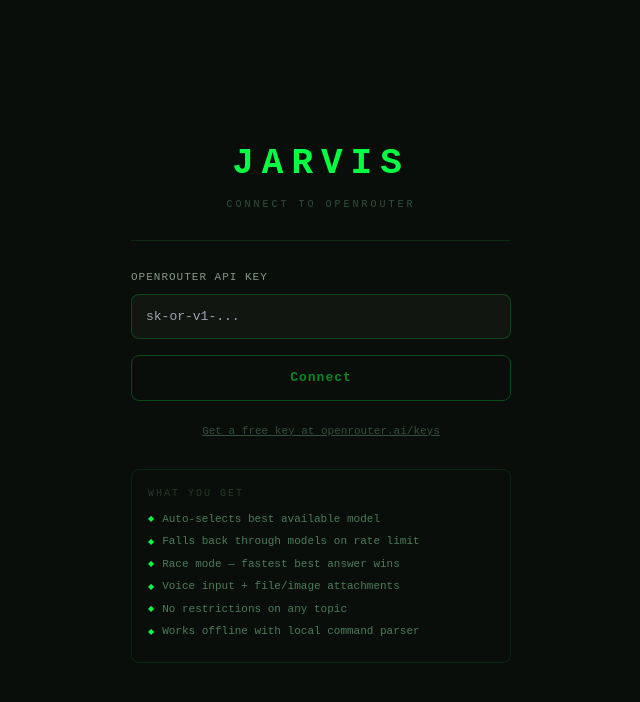
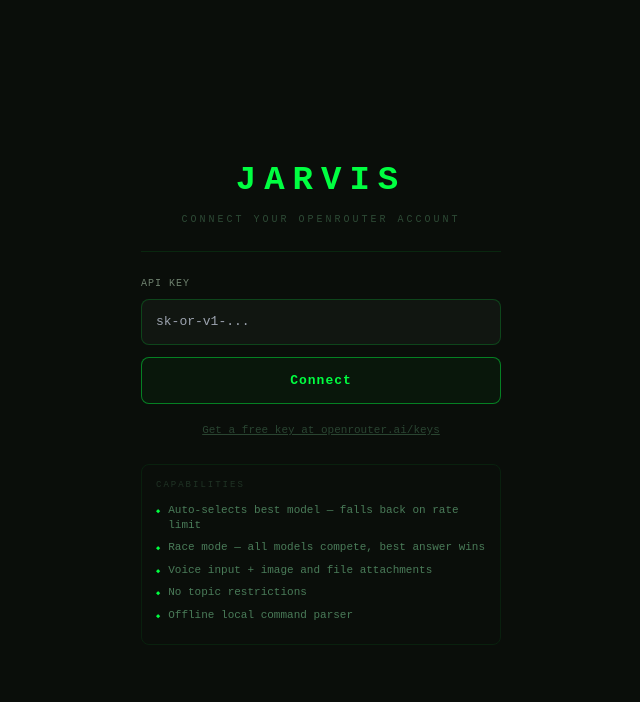
Before and after one commit to manepough/jarvismane, a Next.js app: page / in a window 1280 px wide. Shown: the top 702 px of the page, without its empty margins (319-959 px from the left). Built offline with nearby package versions, Linux system fonts and the light colour scheme.

Commit message:
Add files via upload

```diff
--- a/src/components/WelcomeScreen.tsx
+++ b/src/components/WelcomeScreen.tsx
@@ -1,14 +1,13 @@
 'use client'
 
-import { useState, useCallback, useEffect, type ReactElement } from 'react'
+import { useState, useCallback, useEffect, useRef, type ReactElement } from 'react'
 import { useStore } from '@/store'
-import { validateApiKey, fetchAvailableModels } from '@/lib/openrouter'
 
 interface WelcomeScreenProps {
   onOpenSettings: () => void
 }
 
-export function WelcomeScreen({ onOpenSettings }: WelcomeScreenProps): ReactElement {
+export function WelcomeScreen({ onOpenSettings: _onOpenSettings }: WelcomeScreenProps): ReactElement {
   const { settings, updateSettings, createConversation } = useStore()
   const [inputKey, setInputKey] = useState('')
   const [validating, setValidating] = useState(false)
@@ -16,95 +15,140 @@
   const [phase, setPhase] = useState<'signin' | 'ready'>(
     settings.openRouterApiKey.trim().length > 0 ? 'ready' : 'signin'
   )
+  const inputRef = useRef<HTMLInputElement>(null)
 
-  // If key already stored, go straight to ready
   useEffect(() => {
     if (settings.openRouterApiKey.trim().length > 0) setPhase('ready')
   }, [settings.openRouterApiKey])
 
-  const handleConnect = useCallback(async () => {
+  const handleConnect = useCallback(() => {
     const key = inputKey.trim()
     if (!key) { setError('Paste your OpenRouter API key first.'); return }
+
     setValidating(true)
     setError(null)
-    const valid = await validateApiKey(key)
-    if (!valid) {
+
+    // Use XMLHttpRequest for max WebView compatibility — no AbortSignal needed
+    const xhr = new XMLHttpRequest()
+    xhr.open('GET', 'https://openrouter.ai/api/v1/models', true)
+    xhr.setRequestHeader('Authorization', `Bearer ${key}`)
+    xhr.timeout = 10000
+
+    xhr.onload = () => {
       setValidating(false)
-      setError('Invalid key. Get one at openrouter.ai/keys')
-      return
+      if (xhr.status === 200) {
+        updateSettings({ openRouterApiKey: key })
+        setPhase('ready')
+      } else if (xhr.status === 401 || xhr.status === 403) {
+        setError('Invalid key. Get one at openrouter.ai/keys')
+      } else {
+        // Accept the key anyway — might be a temporary server issue
+        updateSettings({ openRouterApiKey: key })
+        setPhase('ready')
+      }
     }
-    // Fetch and store best available models
-    await fetchAvailableModels(key)
-    updateSettings({ openRouterApiKey: key })
-    setValidating(false)
-    setPhase('ready')
+
+    xhr.onerror = () => {
+      setValidating(false)
+      // Network error — save the key anyway and let the chat handle errors
+      if (key.startsWith('sk-or-')) {
+        updateSettings({ openRouterApiKey: key })
+        setPhase('ready')
+      } else {
+        setError('Could not verify key. Check your internet connection.')
+      }
+    }
+
+    xhr.ontimeout = () => {
+      setValidating(false)
+      // Timeout — save the key anyway if it looks valid
+      if (key.startsWith('sk-or-') || key.length > 20) {
+        updateSettings({ openRouterApiKey: key })
+        setPhase('ready')
+      } else {
+        setError('Request timed out. Try again.')
+      }
+    }
+
+    xhr.send()
   }, [inputKey, updateSettings])
 
   const handleStart = useCallback(() => createConversation(), [createConversation])
+
+  const handleKeyDown = useCallback((e: React.KeyboardEvent<HTMLInputElement>) => {
+    if (e.key === 'Enter') handleConnect()
+  }, [handleConnect])
 
   if (phase === 'signin') {
     return (
       <div style={{
         flex: 1, display: 'flex', flexDirection: 'column',
         alignItems: 'center', justifyContent: 'center',
-        padding: '32px 24px', minHeight: '100vh', background: 'var(--bg)',
+        padding: '32px 20px', minHeight: '100vh', background: 'var(--bg)',
       }}>
-        <div style={{ width: '100%', maxWidth: '380px', display: 'flex', flexDirection: 'column', gap: '28px' }}>
+        <div style={{ width: '100%', maxWidth: '360px', display: 'flex', flexDirection: 'column', gap: '24px' }}>
 
-          {/* Logo */}
           <div style={{ textAlign: 'center' }}>
-            <div style={{ fontFamily: 'monospace', fontSize: '36px', fontWeight: 700, letterSpacing: '8px', color: 'var(--primary)' }}>
+            <div style={{ fontFamily: 'monospace', fontSize: '34px', fontWeight: 700, letterSpacing: '8px', color: 'var(--primary)', marginBottom: '6px' }}>
               JARVIS
             </div>
-            <div style={{ fontFamily: 'monospace', fontSize: '10px', color: 'rgba(74,124,89,0.6)', letterSpacing: '3px', marginTop: '6px' }}>
-              CONNECT TO OPENROUTER
+            <div style={{ fontFamily: 'monospace', fontSize: '10px', color: 'rgba(74,124,89,0.55)', letterSpacing: '3px' }}>
+              CONNECT YOUR OPENROUTER ACCOUNT
             </div>
           </div>
 
-          <div style={{ height: '1px', background: 'rgba(0,255,65,0.12)' }} />
+          <div style={{ height: '1px', background: 'rgba(0,255,65,0.1)' }} />
 
-          {/* Sign in form */}
-          <div style={{ display: 'flex', flexDirection: 'column', gap: '16px' }}>
+          <div style={{ display: 'flex', flexDirection: 'column', gap: '12px' }}>
             <div>
-              <label style={{ fontFamily: 'monospace', fontSize: '11px', color: 'rgba(212,245,212,0.6)', display: 'block', marginBottom: '8px', letterSpacing: '1px' }}>
-                OPENROUTER API KEY
-              </label>
+              <div style={{ fontFamily: 'monospace', fontSize: '10px', color: 'rgba(212,245,212,0.5)', letterSpacing: '1px', marginBottom: '8px' }}>
+                API KEY
+              </div>
               <input
+                ref={inputRef}
                 type="password"
                 value={inputKey}
                 onChange={e => { setInputKey(e.target.value); setError(null) }}
-                onKeyDown={e => e.key === 'Enter' && handleConnect()}
+                onKeyDown={handleKeyDown}
                 placeholder="sk-or-v1-..."
+                autoComplete="off"
+                autoCorrect="off"
+                autoCapitalize="off"
+                spellCheck={false}
                 style={{
                   width: '100%', padding: '12px 14px',
-                  background: 'var(--dim)', border: '1px solid rgba(0,255,65,0.2)',
-                  borderRadius: '8px', color: 'var(--text)', fontFamily: 'monospace',
-                  fontSize: '13px', outline: 'none',
+                  background: 'var(--dim)',
+                  border: `1px solid ${error ? 'rgba(255,68,68,0.4)' : 'rgba(0,255,65,0.2)'}`,
+                  borderRadius: '8px', color: 'var(--text)',
+                  fontFamily: 'monospace', fontSize: '13px', outline: 'none',
+                  boxSizing: 'border-box',
                 }}
-                onFocus={e => { e.target.style.borderColor = 'rgba(0,255,65,0.6)' }}
-                onBlur={e => { e.target.style.borderColor = 'rgba(0,255,65,0.2)' }}
-                spellCheck={false}
-                autoComplete="off"
               />
             </div>
 
             {error && (
-              <div style={{ fontFamily: 'monospace', fontSize: '11px', color: '#ff6666', padding: '8px 12px', background: 'rgba(255,68,68,0.08)', border: '1px solid rgba(255,68,68,0.2)', borderRadius: '6px' }}>
+              <div style={{
+                fontFamily: 'monospace', fontSize: '11px', color: '#ff8888',
+                padding: '8px 12px', background: 'rgba(255,68,68,0.06)',
+                border: '1px solid rgba(255,68,68,0.2)', borderRadius: '6px',
+              }}>
                 {error}
               </div>
             )}
 
             <button
               onClick={handleConnect}
-              disabled={validating || inputKey.trim() === ''}
+              disabled={validating}
               style={{
-                padding: '12px', borderRadius: '8px',
-                border: '1px solid rgba(0,255,65,0.5)',
-                background: validating ? 'rgba(0,255,65,0.08)' : 'transparent',
-                color: 'var(--primary)', fontFamily: 'monospace', fontSize: '13px',
-                fontWeight: 600, cursor: validating ? 'wait' : 'pointer',
+                width: '100%', padding: '13px',
+                borderRadius: '8px',
+                border: '1px solid rgba(0,255,65,0.45)',
+                background: validating ? 'rgba(0,255,65,0.06)' : 'rgba(0,255,65,0.04)',
+                color: 'var(--primary)',
+                fontFamily: 'monospace', fontSize: '13px', fontWeight: 600,
+                cursor: validating ? 'wait' : 'pointer',
                 letterSpacing: '1px', transition: 'all 0.15s',
-                opacity: inputKey.trim() === '' ? 0.5 : 1,
+                boxSizing: 'border-box',
               }}
             >
               {validating ? 'Connecting...' : 'Connect'}
@@ -115,29 +159,27 @@
                 href="https://openrouter.ai/keys"
                 target="_blank"
                 rel="noopener noreferrer"
-                style={{ fontFamily: 'monospace', fontSize: '11px', color: 'rgba(74,124,89,0.6)', textDecoration: 'underline' }}
+                style={{ fontFamily: 'monospace', fontSize: '11px', color: 'rgba(74,124,89,0.5)', textDecoration: 'underline' }}
               >
                 Get a free key at openrouter.ai/keys
               </a>
             </div>
           </div>
 
-          {/* What Jarvis can do */}
-          <div style={{ border: '1px solid rgba(0,255,65,0.1)', borderRadius: '8px', padding: '16px' }}>
-            <div style={{ fontFamily: 'monospace', fontSize: '10px', color: 'rgba(74,124,89,0.4)', letterSpacing: '2px', textTransform: 'uppercase', marginBottom: '10px' }}>
-              What you get
+          <div style={{ border: '1px solid rgba(0,255,65,0.08)', borderRadius: '8px', padding: '14px' }}>
+            <div style={{ fontFamily: 'monospace', fontSize: '9px', color: 'rgba(74,124,89,0.35)', letterSpacing: '2px', textTransform: 'uppercase' as const, marginBottom: '10px' }}>
+              Capabilities
             </div>
             {[
-              'Auto-selects best available model',
-              'Falls back through models on rate limit',
-              'Race mode — fastest best answer wins',
-              'Voice input + file/image attachments',
-              'No restrictions on any topic',
-              'Works offline with local command parser',
+              'Auto-selects best model — falls back on rate limit',
+              'Race mode — all models compete, best answer wins',
+              'Voice input + image and file attachments',
+              'No topic restrictions',
+              'Offline local command parser',
             ].map(item => (
-              <div key={item} style={{ display: 'flex', alignItems: 'center', gap: '8px', marginBottom: '6px', fontFamily: 'monospace', fontSize: '11px', color: 'var(--secondary)' }}>
-                <span style={{ color: 'var(--primary)', fontSize: '8px' }}>◆</span>
-                {item}
+              <div key={item} style={{ display: 'flex', alignItems: 'flex-start', gap: '8px', marginBottom: '7px' }}>
+                <span style={{ color: 'var(--primary)', fontSize: '7px', marginTop: '3px', flexShrink: 0 }}>◆</span>
+                <span style={{ fontFamily: 'monospace', fontSize: '11px', color: 'var(--secondary)', lineHeight: '1.4' }}>{item}</span>
               </div>
             ))}
           </div>
@@ -147,48 +189,47 @@
     )
   }
 
-  // Ready screen
   return (
     <div style={{
       flex: 1, display: 'flex', flexDirection: 'column',
       alignItems: 'center', justifyContent: 'center',
-      padding: '32px 24px', minHeight: '100vh', background: 'var(--bg)',
+      padding: '32px 20px', minHeight: '100vh', background: 'var(--bg)',
     }}>
-      <div style={{ width: '100%', maxWidth: '380px', display: 'flex', flexDirection: 'column', gap: '24px', textAlign: 'center' }}>
+      <div style={{ width: '100%', maxWidth: '360px', display: 'flex', flexDirection: 'column', gap: '20px', textAlign: 'center' }}>
         <div>
-          <div style={{ fontFamily: 'monospace', fontSize: '36px', fontWeight: 700, letterSpacing: '8px', color: 'var(--primary)' }}>
+          <div style={{ fontFamily: 'monospace', fontSize: '34px', fontWeight: 700, letterSpacing: '8px', color: 'var(--primary)', marginBottom: '6px' }}>
             JARVIS
           </div>
-          <div style={{ fontFamily: 'monospace', fontSize: '10px', color: 'rgba(74,124,89,0.6)', letterSpacing: '2px', marginTop: '6px' }}>
+          <div style={{ fontFamily: 'monospace', fontSize: '10px', color: 'rgba(74,124,89,0.55)', letterSpacing: '2px' }}>
             READY
           </div>
         </div>
 
-        <div style={{ height: '1px', background: 'rgba(0,255,65,0.12)' }} />
+        <div style={{ height: '1px', background: 'rgba(0,255,65,0.1)' }} />
 
         <button
           onClick={handleStart}
           style={{
-            padding: '14px', borderRadius: '8px',
-            border: '1px solid rgba(0,255,65,0.5)',
-            background: 'rgba(0,255,65,0.05)',
+            width: '100%', padding: '14px',
+            borderRadius: '8px',
+            border: '1px solid rgba(0,255,65,0.45)',
+            background: 'rgba(0,255,65,0.04)',
             color: 'var(--primary)', fontFamily: 'monospace',
-            fontSize: '14px', fontWeight: 600, cursor: 'pointer',
+            fontSize: '13px', fontWeight: 600, cursor: 'pointer',
             letterSpacing: '2px', transition: 'all 0.15s',
+            boxSizing: 'border-box',
           }}
-          onMouseEnter={e => { (e.target as HTMLButtonElement).style.background = 'rgba(0,255,65,0.1)'; (e.target as HTMLButtonElement).style.borderColor = 'var(--primary)' }}
-          onMouseLeave={e => { (e.target as HTMLButtonElement).style.background = 'rgba(0,255,65,0.05)'; (e.target as HTMLButtonElement).style.borderColor = 'rgba(0,255,65,0.5)' }}
         >
           NEW CONVERSATION
         </button>
 
-        <div style={{ fontFamily: 'monospace', fontSize: '11px', color: 'rgba(74,124,89,0.4)' }}>
-          or select a conversation from the sidebar
+        <div style={{ fontFamily: 'monospace', fontSize: '11px', color: 'rgba(74,124,89,0.35)' }}>
+          or select one from the sidebar  ☰
         </div>
 
         <button
-          onClick={() => { updateSettings({ openRouterApiKey: '' }); setPhase('signin'); setInputKey('') }}
-          style={{ background: 'transparent', border: 'none', cursor: 'pointer', fontFamily: 'monospace', fontSize: '10px', color: 'rgba(74,124,89,0.3)', textDecoration: 'underline' }}
+          onClick={() => { updateSettings({ openRouterApiKey: '' }); setPhase('signin'); setInputKey(''); setError(null) }}
+          style={{ background: 'transparent', border: 'none', cursor: 'pointer', fontFamily: 'monospace', fontSize: '10px', color: 'rgba(74,124,89,0.25)', textDecoration: 'underline', padding: '4px' }}
         >
           Switch API key
         </button>
```
